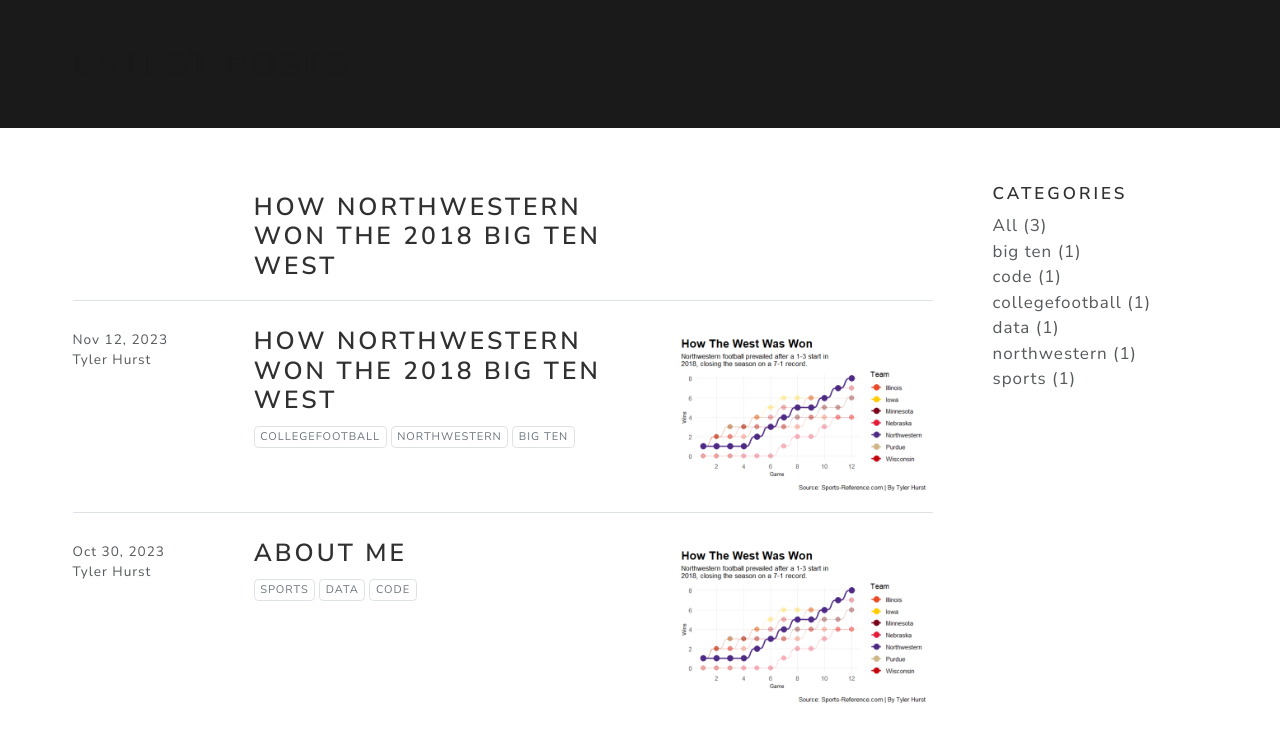
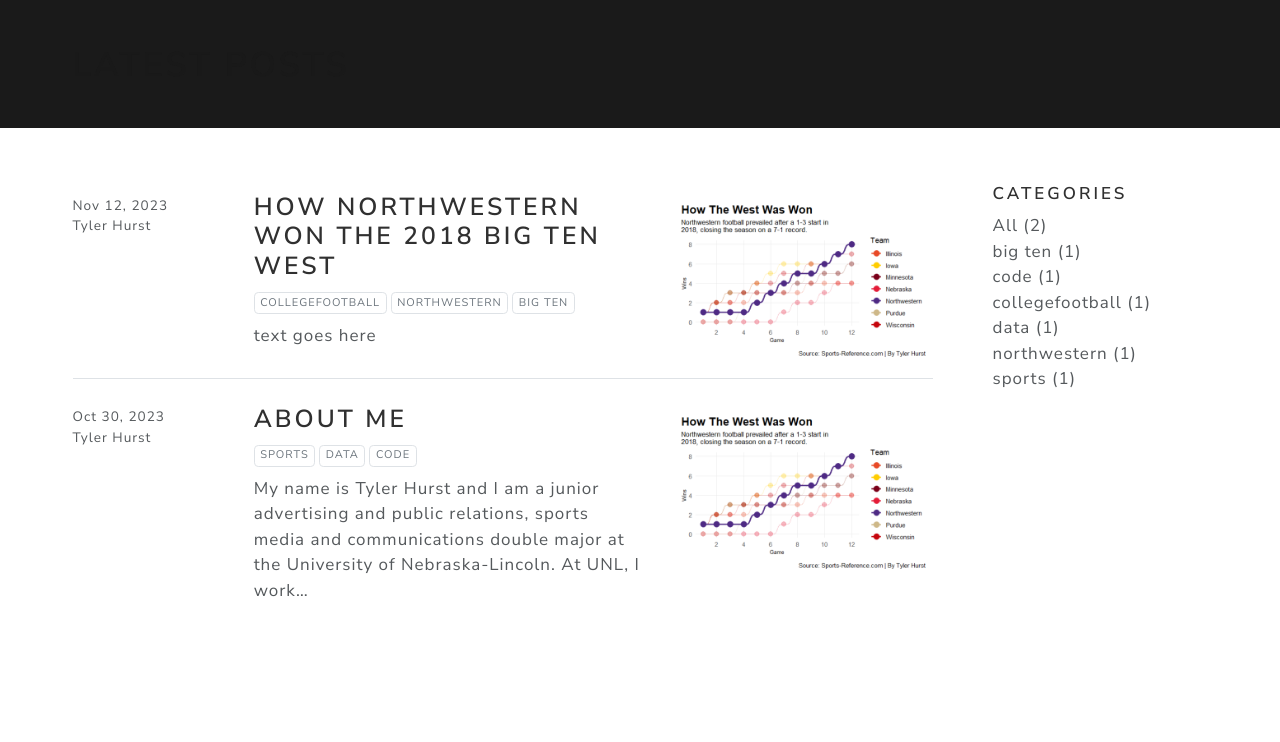
Before and after one commit to tylerhursttt/tylerhursttt.github.io, a plain HTML site: page index.html in a window 1280 px wide. Shown: the part 100-842 px from the top of the page. Drawn offline with nearby package versions, Linux system fonts and the light colour scheme; files whose address does not match are found by name.

Commit message:
Project draft four

```diff
--- a/index.html
+++ b/index.html
@@ -152,7 +152,7 @@ ul.task-list li input[type="checkbox"] {
 <!-- margin-sidebar -->
     <div id="quarto-margin-sidebar" class="sidebar margin-sidebar">
 
-    <h5 class="quarto-listing-category-title">Categories</h5><div class="quarto-listing-category category-default"><div class="category" data-category="">All <span class="quarto-category-count">(3)</span></div><div class="category" data-category="big ten">big ten <span class="quarto-category-count">(1)</span></div><div class="category" data-category="code">code <span class="quarto-category-count">(1)</span></div><div class="category" data-category="collegefootball">collegefootball <span class="quarto-category-count">(1)</span></div><div class="category" data-category="data">data <span class="quarto-category-count">(1)</span></div><div class="category" data-category="northwestern">northwestern <span class="quarto-category-count">(1)</span></div><div class="category" data-category="sports">sports <span class="quarto-category-count">(1)</span></div></div></div>
+    <h5 class="quarto-listing-category-title">Categories</h5><div class="quarto-listing-category category-default"><div class="category" data-category="">All <span class="quarto-category-count">(2)</span></div><div class="category" data-category="big ten">big ten <span class="quarto-category-count">(1)</span></div><div class="category" data-category="code">code <span class="quarto-category-count">(1)</span></div><div class="category" data-category="collegefootball">collegefootball <span class="quarto-category-count">(1)</span></div><div class="category" data-category="data">data <span class="quarto-category-count">(1)</span></div><div class="category" data-category="northwestern">northwestern <span class="quarto-category-count">(1)</span></div><div class="category" data-category="sports">sports <span class="quarto-category-count">(1)</span></div></div></div>
 <!-- main -->
 <main class="content quarto-banner-title-block column-page-left" id="quarto-document-content">
 
@@ -165,28 +165,7 @@ ul.task-list li input[type="checkbox"] {
 
 <div class="quarto-listing quarto-listing-container-default" id="listing-listing">
 <div class="list quarto-listing-default">
-<div class="quarto-post image-right" data-index="0" data-listing-file-modified-sort="1699847594532" data-listing-reading-time-sort="4">
-<div class="thumbnail">
-<p><a href="./posts/how-northwestern-won-the-2018-big-ten-west/index.html"> <!-- img(9CEB782EFEE6)[progressive=false, height=]:posts/how-northwestern-won-the-2018-big-ten-west/index.html --> </a></p>
-</div>
-<div class="body">
-<a href="./posts/how-northwestern-won-the-2018-big-ten-west/index.html">
-<h3 class="no-anchor listing-title">
-How Northwestern Won the 2018 Big Ten West
-</h3>
-<div class="listing-subtitle">
-
-</div>
-<div class="listing-description">
-<!-- desc(5A0113B34292)[max=175]:posts/how-northwestern-won-the-2018-big-ten-west/index.html -->
-</div>
-</a>
-</div>
-<div class="metadata">
-<a href="./posts/how-northwestern-won-the-2018-big-ten-west/index.html"> </a>
-</div>
-</div>
-<div class="quarto-post image-right" data-index="1" data-categories="collegefootball,northwestern,big ten" data-listing-date-sort="1699768800000" data-listing-file-modified-sort="1699846070831" data-listing-date-modified-sort="NaN" data-listing-reading-time-sort="4">
+<div class="quarto-post image-right" data-index="0" data-categories="collegefootball,northwestern,big ten" data-listing-date-sort="1699768800000" data-listing-file-modified-sort="1699848081682" data-listing-date-modified-sort="NaN" data-listing-reading-time-sort="4">
 <div class="thumbnail">
 <p><a href="./posts/how-northwestern-won-the-2018-big-ten-west/index.html"> <img src="./posts/how-northwestern-won-the-2018-big-ten-west/image.png" class="thumbnail-image"> </a></p>
 </div>
@@ -212,7 +191,7 @@ big ten
 </div>
 <a href="./posts/how-northwestern-won-the-2018-big-ten-west/index.html">
 <div class="listing-description">
-<!-- desc(5A0113B34292)[max=175]:posts/how-northwestern-won-the-2018-big-ten-west/index.html -->
+text goes here
 </div>
 </a>
 </div>
@@ -227,7 +206,7 @@ Tyler Hurst
 </a>
 </div>
 </div>
-<div class="quarto-post image-right" data-index="2" data-categories="sports,data,code" data-listing-date-sort="1698642000000" data-listing-file-modified-sort="1698977814673" data-listing-date-modified-sort="NaN" data-listing-reading-time-sort="1">
+<div class="quarto-post image-right" data-index="1" data-categories="sports,data,code" data-listing-date-sort="1698642000000" data-listing-file-modified-sort="1698977814673" data-listing-date-modified-sort="NaN" data-listing-reading-time-sort="1">
 <div class="thumbnail">
 <p><a href="./posts/introduction/index.html"> <img src="./posts/introduction/image.png" class="thumbnail-image"> </a></p>
 </div>
@@ -253,7 +232,7 @@ code
 </div>
 <a href="./posts/introduction/index.html">
 <div class="listing-description">
-<!-- desc(5A0113B34292)[max=175]:posts/introduction/index.html -->
+My name is Tyler Hurst and I am a junior advertising and public relations, sports media and communications double major at the University of Nebraska-Lincoln. At UNL, I work…
 </div>
 </a>
 </div>
```
Also changed, not shown: search.json (+1 -1 lines).
